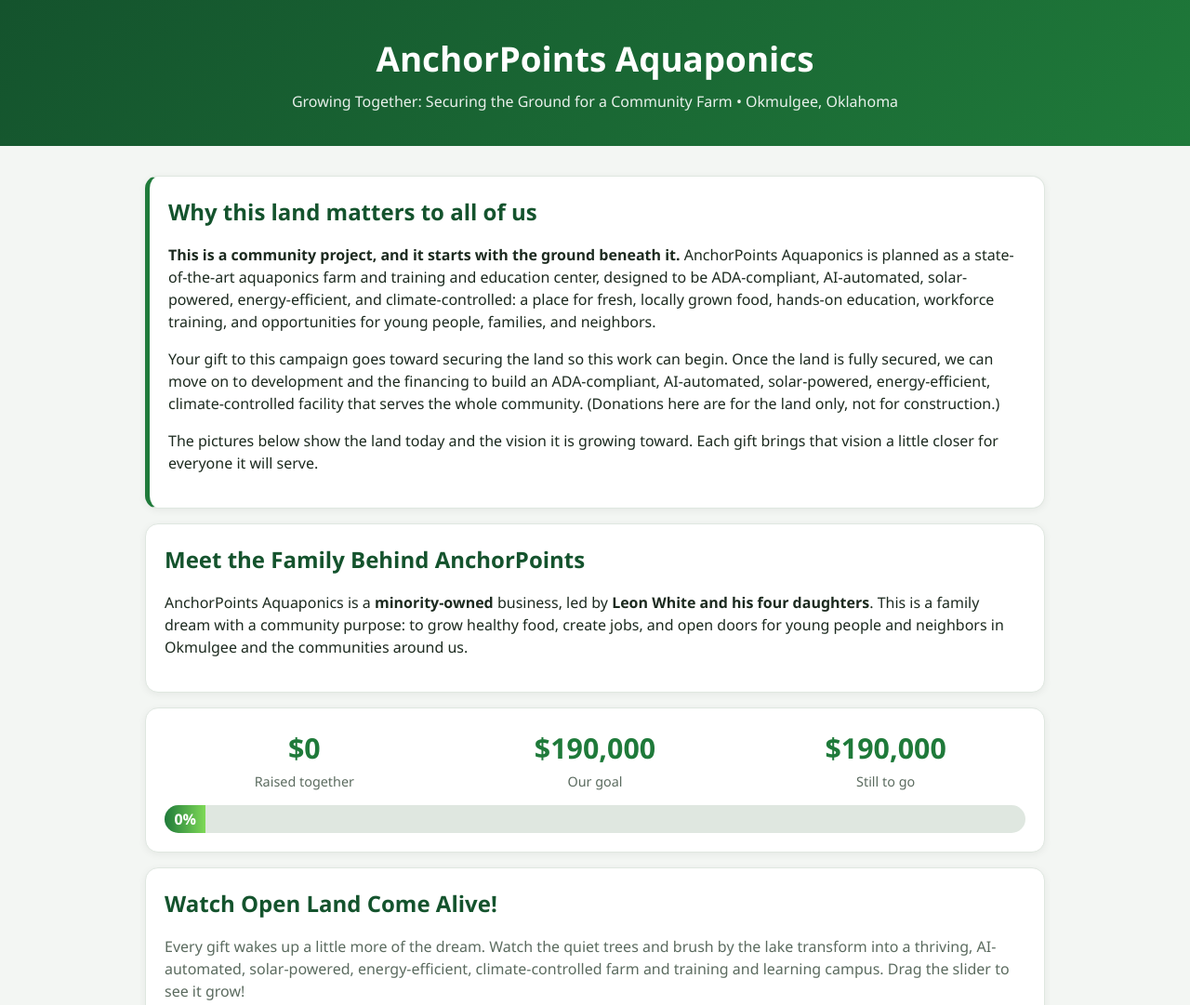
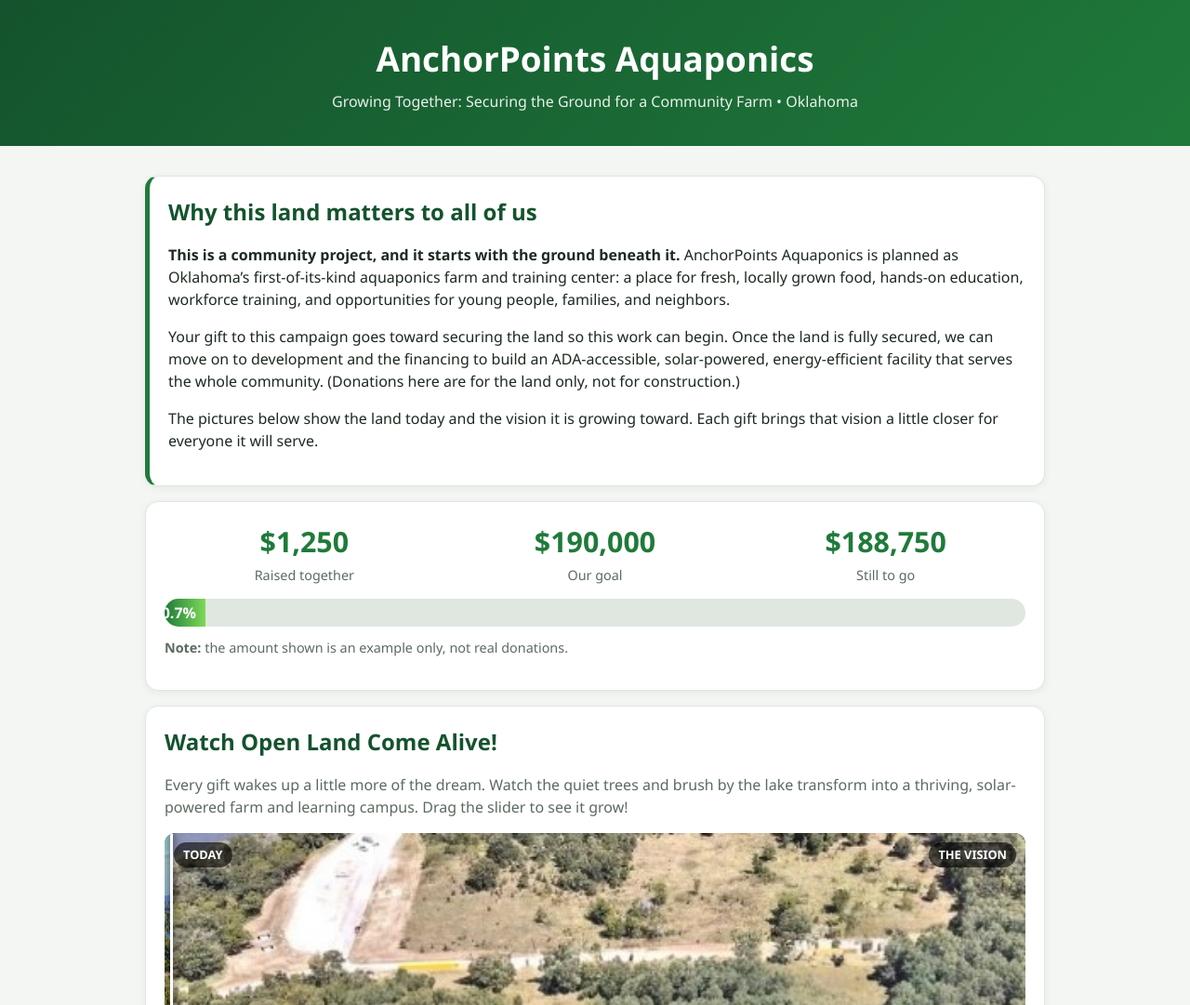
Before and after one commit to ltwhit63-lgtm/ANCHORPOINTS-FARM-OF-THE-FUTURE-PROGRESS, a plain HTML site: page index.html in a window 1280 px wide. Shown: the top 1081 px of the page at 93% size. Drawn offline with Linux system fonts and the light colour scheme; files whose address does not match are found by name.

Commit message:
Add files via upload

```diff
--- a/index.html
+++ b/index.html
@@ -43,26 +43,20 @@ footer{text-align:center;color:var(--mut);font-size:.85rem;padding:24px 16px}
 .three h3{margin:0 0 6px;color:var(--g);font-size:1.1rem}
 .three ul{margin:8px 0 0;padding-left:18px;color:var(--tx)}
 .lead{color:var(--mut)}
-.van{width:100%;border-radius:12px;display:block;margin-top:12px}
 </style>
 </head>
 <body>
 <header>
 <h1>AnchorPoints Aquaponics</h1>
-<p>Growing Together: Securing the Ground for a Community Farm &bull; Okmulgee, Oklahoma</p>
+<p>Growing Together: Securing the Ground for a Community Farm &bull; Oklahoma</p>
 </header>
 <main>
 
 <section class="card notice">
 <h2>Why this land matters to all of us</h2>
-<p><b>This is a community project, and it starts with the ground beneath it.</b> AnchorPoints Aquaponics is planned as a state-of-the-art aquaponics farm and training and education center, designed to be ADA-compliant, AI-automated, solar-powered, energy-efficient, and climate-controlled: a place for fresh, locally grown food, hands-on education, workforce training, and opportunities for young people, families, and neighbors.</p>
-<p>Your gift to this campaign goes toward securing the land so this work can begin. Once the land is fully secured, we can move on to development and the financing to build an ADA-compliant, AI-automated, solar-powered, energy-efficient, climate-controlled facility that serves the whole community. (Donations here are for the land only, not for construction.)</p>
+<p><b>This is a community project, and it starts with the ground beneath it.</b> AnchorPoints Aquaponics is planned as Oklahoma’s first-of-its-kind aquaponics farm and training center: a place for fresh, locally grown food, hands-on education, workforce training, and opportunities for young people, families, and neighbors.</p>
+<p>Your gift to this campaign goes toward securing the land so this work can begin. Once the land is fully secured, we can move on to development and the financing to build an ADA-accessible, solar-powered, energy-efficient facility that serves the whole community. (Donations here are for the land only, not for construction.)</p>
 <p>The pictures below show the land today and the vision it is growing toward. Each gift brings that vision a little closer for everyone it will serve.</p>
-</section>
-
-<section class="card">
-<h2>Meet the Family Behind AnchorPoints</h2>
-<p>AnchorPoints Aquaponics is a <b>minority-owned</b> business, led by <b>Leon White and his four daughters</b>. This is a family dream with a community purpose: to grow healthy food, create jobs, and open doors for young people and neighbors in Okmulgee and the communities around us.</p>
 </section>
 
 <section class="card">
@@ -77,7 +71,7 @@ footer{text-align:center;color:var(--mut);font-size:.85rem;padding:24px 16px}
 
 <section class="card">
 <h2>Watch Open Land Come Alive!</h2>
-<p class="lead">Every gift wakes up a little more of the dream. Watch the quiet trees and brush by the lake transform into a thriving, AI-automated, solar-powered, energy-efficient, climate-controlled farm and training and learning campus. Drag the slider to see it grow!</p>
+<p class="lead">Every gift wakes up a little more of the dream. Watch the quiet trees and brush by the lake transform into a thriving, solar-powered farm and learning campus. Drag the slider to see it grow!</p>
 <div class="viewer" id="viewer">
 <img src="images/current-land.jpg" alt="Aerial view of the property today: trees, brush and open grass beside the lake">
 <img id="future" src="images/future-facility.jpg" alt="Rendering of the completed AnchorPoints Aquaponics facility">
@@ -105,15 +99,9 @@ footer{text-align:center;color:var(--mut);font-size:.85rem;padding:24px 16px}
 <ul><li>Internships and hands-on training in aquaponics, AI, and sustainable agriculture</li><li>Partnerships with colleges and universities</li><li>Our hope: partner colleges will offer credit hours for students who take part</li><li>Research and innovation projects</li></ul></div>
 <div><h3>The Whole Community</h3>
 <p>A welcoming place where neighbors learn, gather, and share.</p>
-<ul><li>Fresh, locally grown fish and produce, raised without chemical pesticides, plus family food production</li><li>Classes, events, and a community meeting hall</li><li>ADA-compliant public areas, including parking, so everyone can take part</li><li>A model other communities can learn from</li></ul></div>
+<ul><li>Fresh, locally grown food and family food production</li><li>Classes, events, and a community meeting hall</li><li>An ADA-accessible campus open to everyone</li><li>A model other communities can learn from</li></ul></div>
 </div>
 <p class="lead" style="margin-bottom:0">Programs shown are part of our planned vision and may grow and change as the project develops. College credit and partnerships depend on agreements with each school.</p>
-</section>
-
-<section class="card">
-<h2>From Our Farm to Your Table</h2>
-<p>Our plan is to deliver fresh fish, greens, herbs, fruits, and vegetables to communities within about 50 miles of Okmulgee, such as Tulsa, Beggs, and Muskogee, using our AnchorPoints delivery truck. Delivery plans will be finalized as the farm develops.</p>
-<img class="van" src="images/delivery-van.jpg" alt="AnchorPoints delivery truck: Feeding communities. Providing jobs. Nourishing lives.">
 </section>
 
 <section class="card">
@@ -134,8 +122,8 @@ footer{text-align:center;color:var(--mut);font-size:.85rem;padding:24px 16px}
 /* ===== EDIT ONLY THIS BLOCK TO UPDATE THE TRACKER ===== */
 const CONFIG = {
   goal: 190000,
-  raised: 0,               // <-- change this number as donations come in
-  isExample: false,        // <-- set to false when using real numbers
+  raised: 1250,            // <-- change this number as donations come in
+  isExample: true,         // <-- set to false when using real numbers
   gofundmeUrl: "https://www.gofundme.com/",  // <-- paste your GoFundMe link
   update: "Thank you for caring about this community. Every gift helps secure the land where families will learn, grow food, and build skills for a stronger tomorrow."
 };
```
